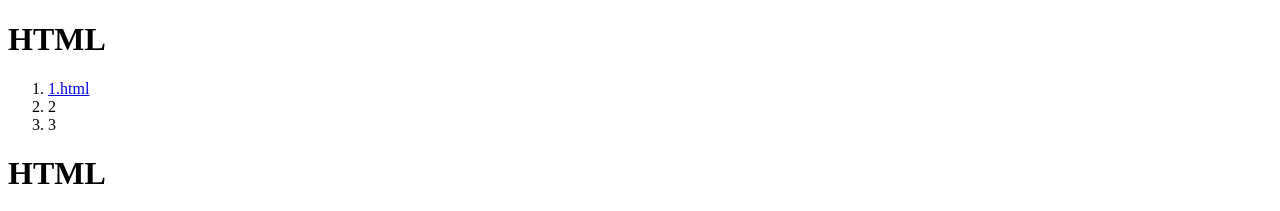
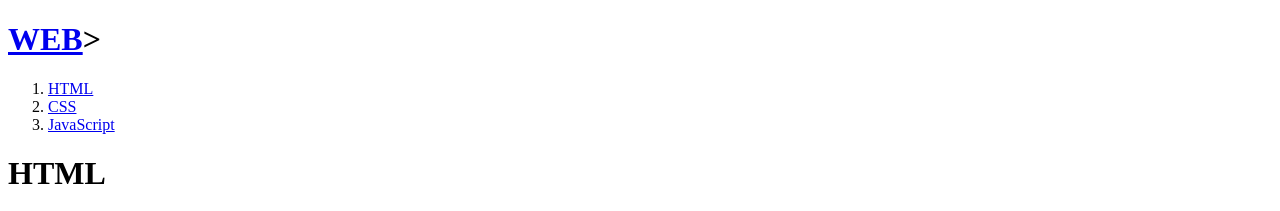
Before and after one commit to yeojingi/LandingPage, a plain HTML site: page Life coding learning/Layout doesnt work so i want to fix it/index.html in a window 1280 px wide. Shown: the top 211 px of the page. Drawn offline with Linux system fonts and the light colour scheme.

Commit message:
why not..?

```diff
--- a/Life coding learning/Layout doesnt work so i want to fix it/tutorial 1.html
+++ b/Life coding learning/Layout doesnt work so i want to fix it/index.html
@@ -5,12 +5,12 @@
 </head>
 
 <body>
-    <h1>HTML</h1>
-<ol>
-<li><a href="./1.html">1.html</a></li>
-<li>2</li>
-<li>3</li>
-</ol>
+    <h1><a href="index.html">WEB</a>></h1>
+    <ol>
+    <li><a href="1.html">HTML</a></li>
+    <li><a href="1.html">CSS</a></li>
+    <li><a href="1.html">JavaScript</a></li>
+    </ol>
 
 <h1>HTML</h1>
 <p><a href="https://www.w3.org/TR/html5/" target="_blank" title="html5 specification">Hypertext Markup Language (HTML)</a> is the standard markup language for <strong>creating <u>web</u> pages</strong> and web applications.Web browsers receive HTML documents from a web server or from local storage and render them into multimedia web pages. HTML describes the structure of a web page semantically and originally included cues for the appearance of the document.
```
